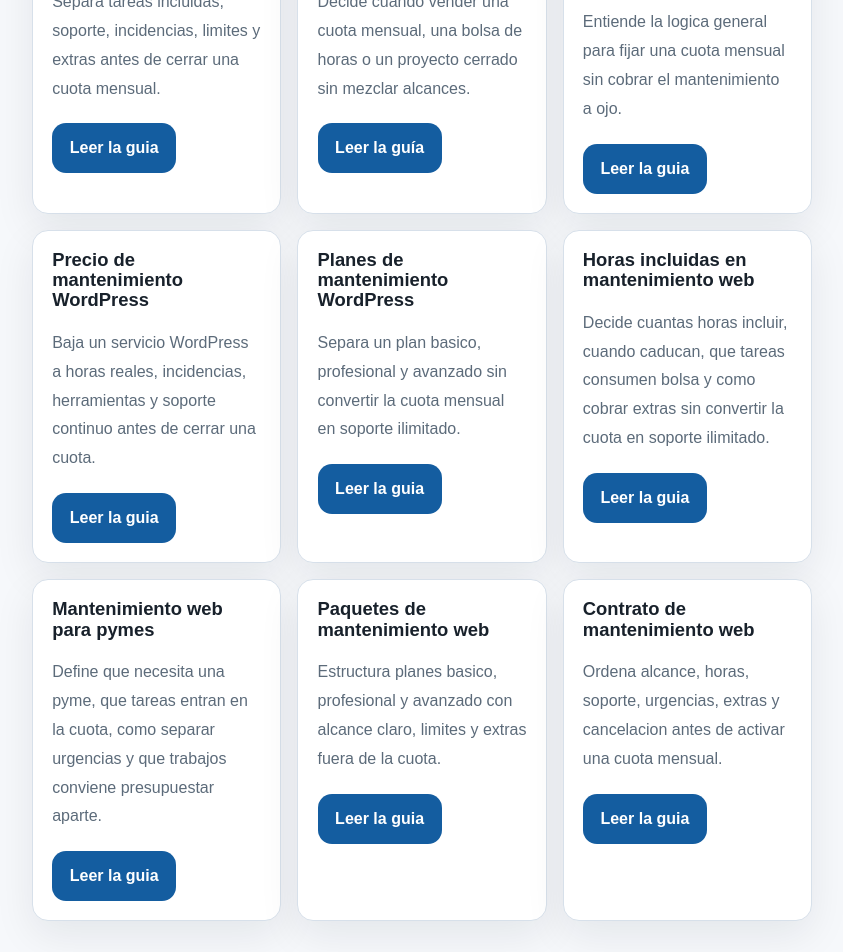
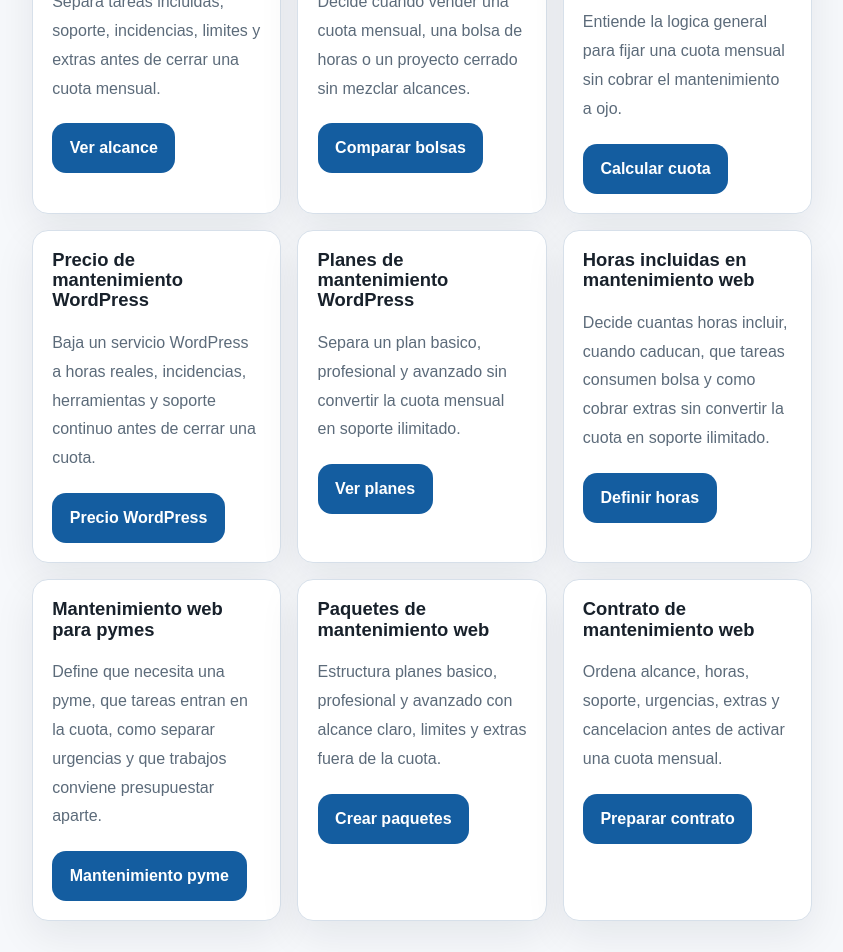
Before and after one commit to djimenezm/mantenimientowebmensual, a Next.js app: page / in a window 1280 px wide. Shown: the part 2840-3792 px from the top of the page, without its empty margins (218-1061 px from the left). Built offline with nearby package versions, Linux system fonts and the light colour scheme.

Commit message:
Use unique homepage guide CTA labels

```diff
--- a/app/page.tsx
+++ b/app/page.tsx
@@ -189,7 +189,7 @@
               </p>
               <div className="guide-cta">
                 <a href="/que-incluye-mantenimiento-web" className="primary-button">
-                  Leer la guia
+                  Ver alcance
                 </a>
               </div>
             </article>
@@ -202,7 +202,7 @@
               </p>
               <div className="guide-cta">
                 <a href="/mantenimiento-web-vs-bolsa-horas" className="primary-button">
-                  Leer la guía
+                  Comparar bolsas
                 </a>
               </div>
             </article>
@@ -215,7 +215,7 @@
               </p>
               <div className="guide-cta">
                 <a href="/cuanto-cobrar-mantenimiento-web-mensual" className="primary-button">
-                  Leer la guia
+                  Calcular cuota
                 </a>
               </div>
             </article>
@@ -228,7 +228,7 @@
               </p>
               <div className="guide-cta">
                 <a href="/precio-mantenimiento-wordpress" className="primary-button">
-                  Leer la guia
+                  Precio WordPress
                 </a>
               </div>
             </article>
@@ -244,7 +244,7 @@
                   href="/mantenimiento-wordpress-basico-profesional-avanzado"
                   className="primary-button"
                 >
-                  Leer la guia
+                  Ver planes
                 </a>
               </div>
             </article>
@@ -257,7 +257,7 @@
               </p>
               <div className="guide-cta">
                 <a href="/horas-incluidas-mantenimiento-web" className="primary-button">
-                  Leer la guia
+                  Definir horas
                 </a>
               </div>
             </article>
@@ -270,7 +270,7 @@
               </p>
               <div className="guide-cta">
                 <a href="/mantenimiento-web-para-pymes" className="primary-button">
-                  Leer la guia
+                  Mantenimiento pyme
                 </a>
               </div>
             </article>
@@ -283,7 +283,7 @@
               </p>
               <div className="guide-cta">
                 <a href="/paquetes-mantenimiento-web" className="primary-button">
-                  Leer la guia
+                  Crear paquetes
                 </a>
               </div>
             </article>
@@ -296,7 +296,7 @@
               </p>
               <div className="guide-cta">
                 <a href="/contrato-mantenimiento-web-mensual" className="primary-button">
-                  Leer la guia
+                  Preparar contrato
                 </a>
               </div>
             </article>
```
Also changed, not shown: 1 other file (tests, documents, lock files or other folders).
